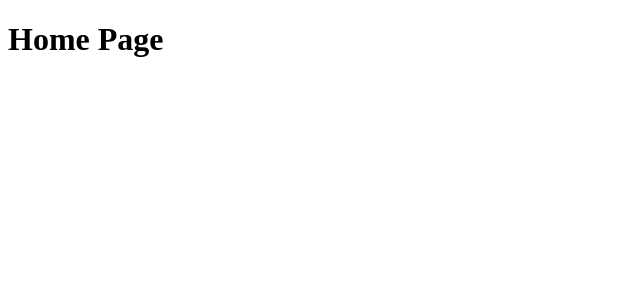
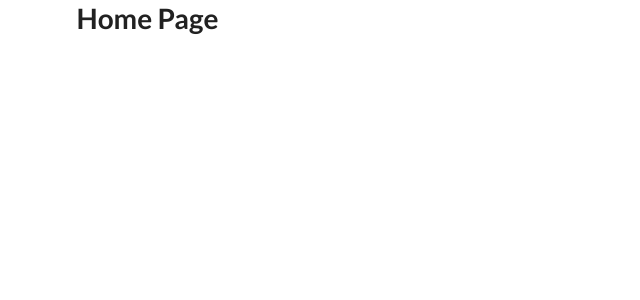
Before and after one commit to chingu-voyage4/Geckos-Team-34, a React (Create React App) app in the folder geckos-react/: page / in a window 1280 px wide. Shown: the top 300 px of the page, without its empty margins (0-640 px from the left). Built offline with nearby package versions, Linux system fonts and the light colour scheme.

Commit message:
add semanticui and configure for react app

```diff
--- a/geckos-react/package.json
+++ b/geckos-react/package.json
@@ -10,7 +10,9 @@
     "react-router-dom": "^4.2.2",
     "react-scripts": "1.1.1",
     "redux": "^3.7.2",
-    "redux-thunk": "^2.2.0"
+    "redux-thunk": "^2.2.0",
+    "semantic-ui-css": "^2.2.14",
+    "semantic-ui-react": "^0.78.2"
   },
   "scripts": {
     "start": "react-scripts start",
--- a/geckos-react/src/components/pages/HomePage.js
+++ b/geckos-react/src/components/pages/HomePage.js
@@ -2,7 +2,7 @@
 
 const HomePage = () => {
   return (
-    <div>
+    <div className="ui container">
       <h1>Home Page</h1>
     </div>
   );
--- a/geckos-react/src/index.js
+++ b/geckos-react/src/index.js
@@ -4,6 +4,7 @@
 import { Provider } from 'react-redux';
 import { BrowserRouter } from 'react-router-dom';
 
+import 'semantic-ui-css/semantic.min.css';
 import App from './App';
 import registerServiceWorker from './registerServiceWorker';
 import rootReducer from './rootReducer';
```
Also changed, not shown: 1 other file (tests, documents, lock files or other folders).
